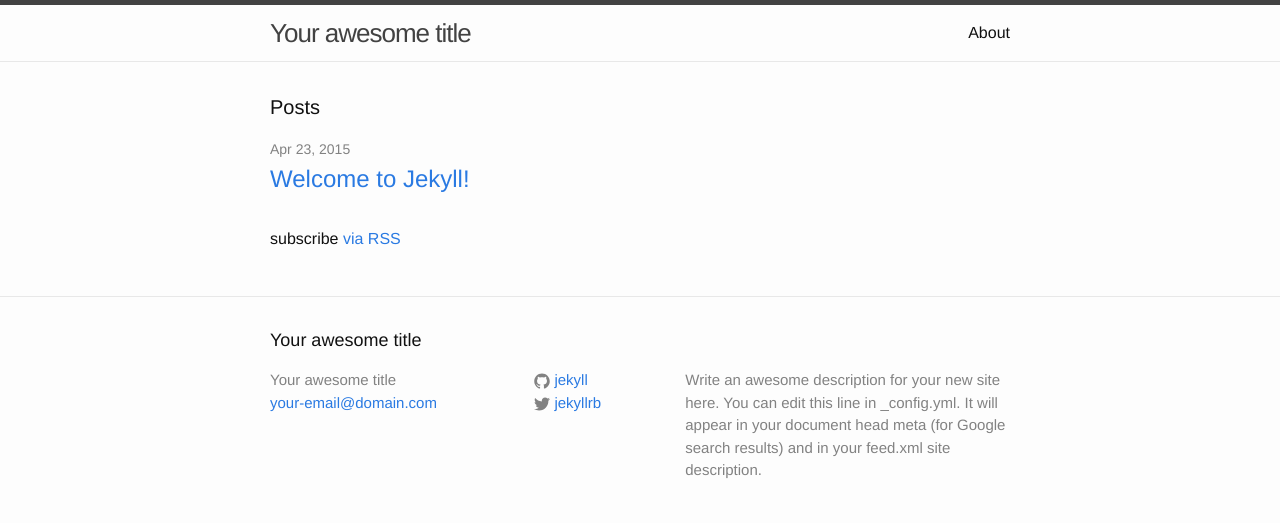
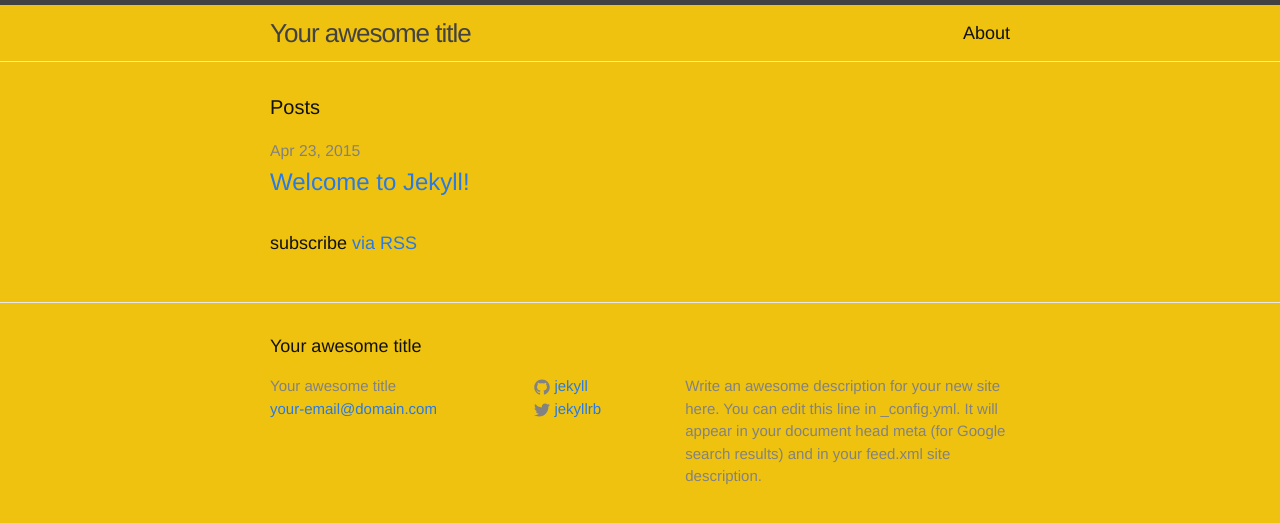
Before and after one commit to depekur/depekur.github.io, a Jekyll site: the page built from index.html, in a window 1280 px wide. Shown: the top 523 px of the page. Built offline with Jekyll 4.4.1, drawn with Linux system fonts in a browser that asks for light colours.

Commit message:
just little test

```diff
--- a/css/main.scss
+++ b/css/main.scss
@@ -7,14 +7,14 @@
 
 // Our variables
 $base-font-family: Helvetica, Arial, sans-serif;
-$base-font-size:   16px;
+$base-font-size:   18px;
 $small-font-size:  $base-font-size * 0.875;
 $base-line-height: 1.5;
 
 $spacing-unit:     30px;
 
 $text-color:       #111;
-$background-color: #fdfdfd;
+$background-color: #EEC20F;
 $brand-color:      #2a7ae2;
 
 $grey-color:       #828282;
```
